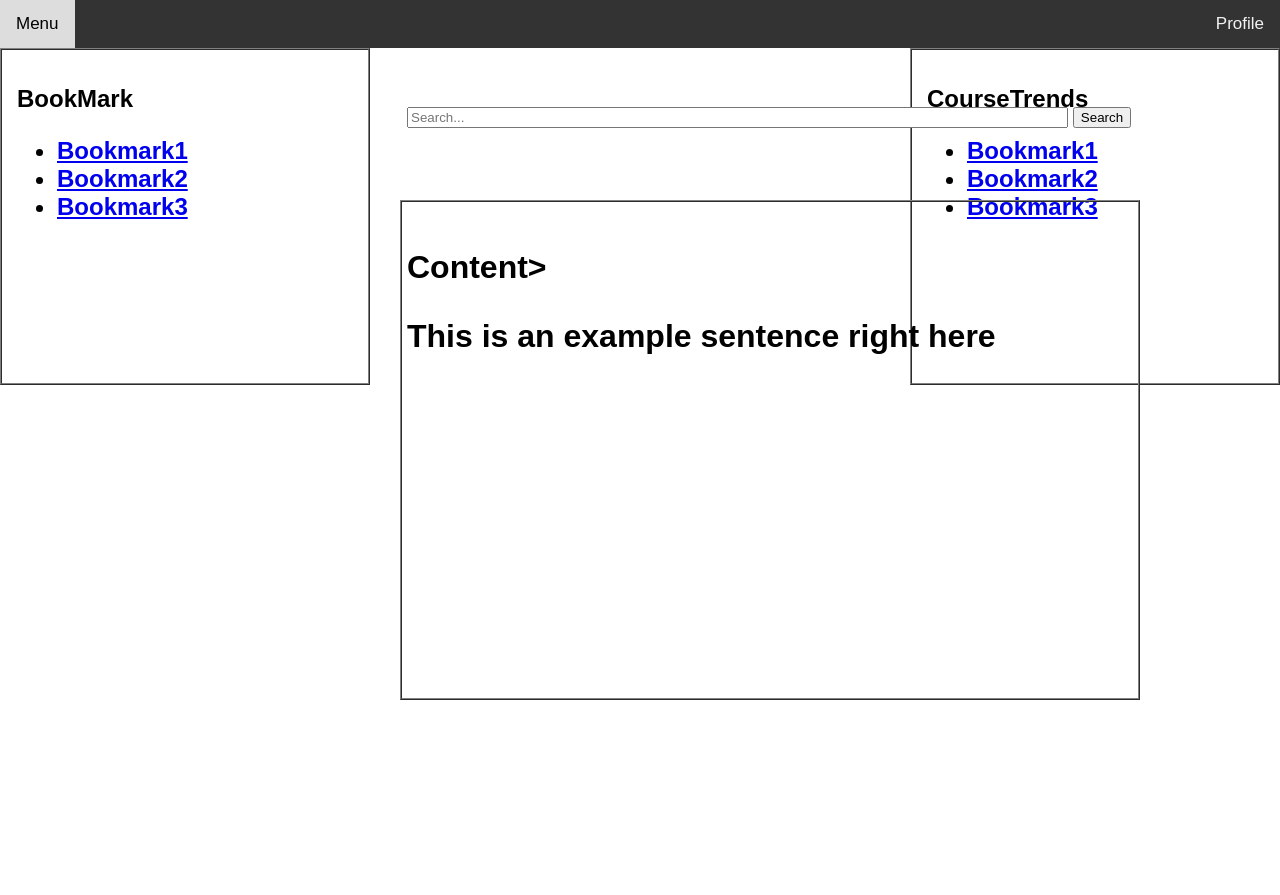
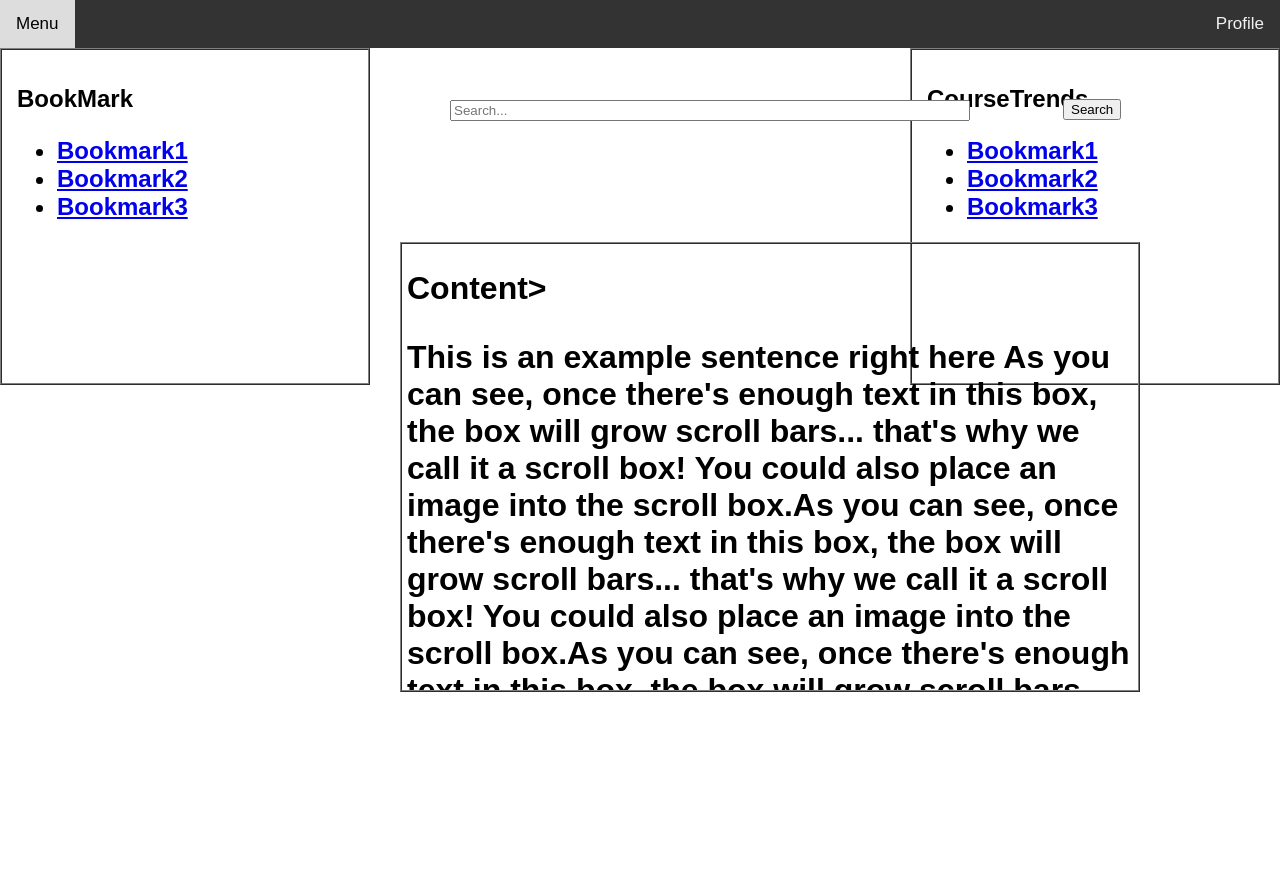
Before and after one commit to jry-an/CLOUDASS2, a Flask app: page / in a window 1280 px wide. Shown: the top 895 px of the page. Run offline with Flask 2, Linux system fonts and the light colour scheme.

Commit message:
Content fixed

```diff
--- a/static/style.css
+++ b/static/style.css
@@ -100,20 +100,23 @@ body {
     margin-left: 400px;
     width: 740px;
     padding: 5px;
-    height: 500px;
+    height: 450px;
     border: 2px solid grey;
     border-style: ridge;
+    overflow: auto;
 
 
 }
 
 #SearchBar {
   position: relative;
-  bottom: 100px;
-  width: 90%;
+  top: 100px;
+  margin-left: 450px;
+width: 40%;
+
 }
 
 #Searchbutton {
   position: relative;
-  bottom: 100px;
-}
+  top: 78px;
+  margin-left: 1063px;}
--- a/templates/home.html
+++ b/templates/home.html
@@ -55,15 +55,19 @@
   </div>
 
 
-
-<div class="Content">
 <form action="">
   <input id="SearchBar" type="text" placeholder="Search..." name="search" size="80">
   <button id="Searchbutton" type="submit">Search </button>
 </form>
 
+<div class="Content">
+
 <h1>Content> <h1>
-<p>This is an example sentence right here</p>
+<p>This is an example sentence right here As you can see, once there's enough text in this box, the box will grow scroll bars... that's why we call it a scroll box! You could also place an image into the scroll box.As you can see, once there's enough text in this box, the box will grow scroll bars... that's why we call it a scroll box! You could also place an image into the scroll box.As you can see, once there's enough text in this box, the box will grow scroll bars... that's why we call it a scroll box! You could also place an image into the scroll box.As you can see, once there's enough text in this box, the box will grow scroll bars... that's why we call it a scroll box! You could also place an image into the scroll box.As you can see, once there's enough text in this box, the box will grow scroll bars... that's why we call it a scroll box! You could also place an image into the scroll box.As you can see, once there's enough text in this box, the box will grow scroll bars... that's why we call it a scroll box! You could also place an image into the scroll box.
+As you can see, once there's enough text in this box, the box will grow scroll bars... that's why we call it a scroll box! You could also place an image into the scroll box.As you can see, once there's enough text in this box, the box will grow scroll bars... that's why we call it a scroll box! You could also place an image into the scroll box.As you can see, once there's enough text in this box, the box will grow scroll bars... that's why we call it a scroll box! You could also place an image into the scroll box.As you can see, once there's enough text in this box, the box will grow scroll bars... that's why we call it a scroll box! You could also place an image into the scroll box.
+As you can see, once there's enough text in this box, the box will grow scroll bars... that's why we call it a scroll box! You could also place an image into the scroll box.As you can see, once there's enough text in this box, the box will grow scroll bars... that's why we call it a scroll box! You could also place an image into the scroll box.
+
+As you can see, once there's enough text in this box, the box will grow scroll bars... that's why we call it a scroll box! You could also place an image into the scroll box.As you can see, once there's enough text in this box, the box will grow scroll bars... that's why we call it a scroll box! You could also place an image into the scroll box.As you can see, once there's enough text in this box, the box will grow scroll bars... that's why we call it a scroll box! You could also place an image into the scroll box.</p>
 </div>
 
  {% endblock %}
```
